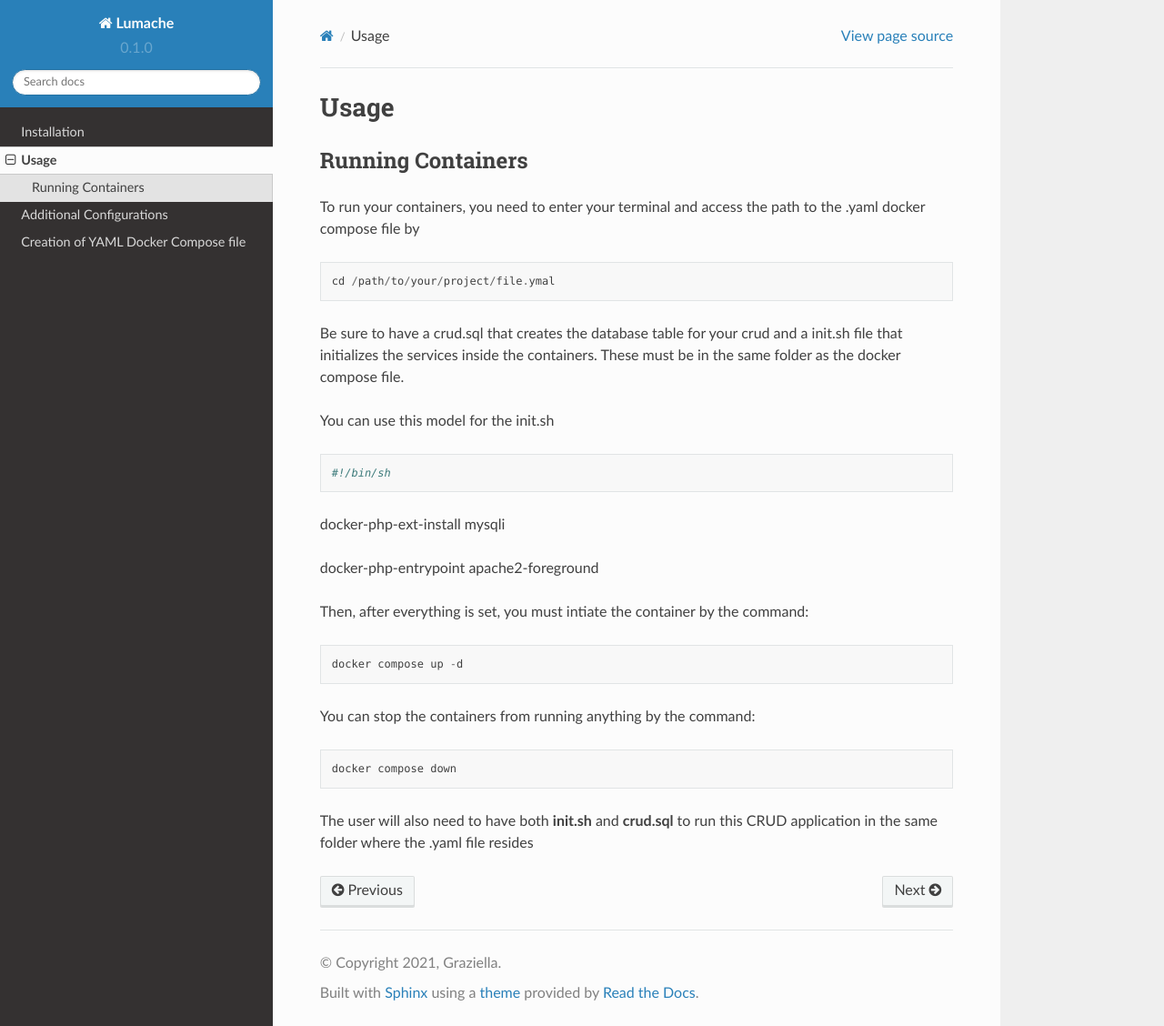
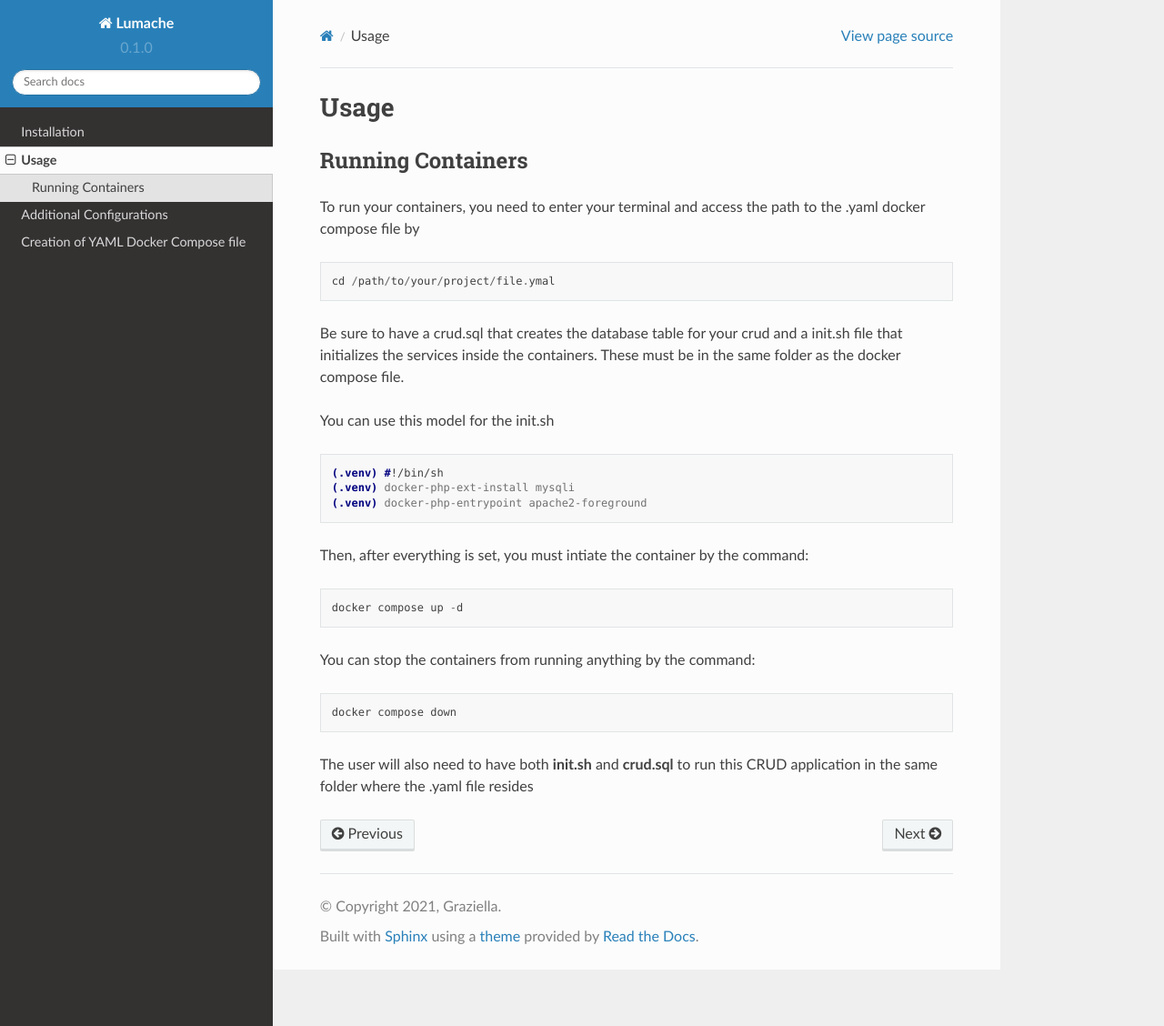
Before and after one commit to beatrizamante/docker-crud-devops, a Sphinx documentation site: the page built from docs/source/usage.rst, in a window 1280 px wide and 1128 px high. Shown: the whole window at 91% size. Built offline with Sphinx 7.4.7 and the Read the Docs theme 2.0.0, drawn with Linux system fonts in a browser that asks for light colours.

Commit message:
Update usage.rst

```diff
--- a/docs/source/usage.rst
+++ b/docs/source/usage.rst
@@ -15,17 +15,12 @@ Be sure to have a crud.sql that creates the database table for your crud and a i
 
 You can use this model for the init.sh
 
-::
+.. code-block:: console
 
-#!/bin/sh
+   (.venv) #!/bin/sh
+   (.venv) docker-php-ext-install mysqli
+   (.venv) docker-php-entrypoint apache2-foreground
 
-::
-
-docker-php-ext-install mysqli
-
-::
-
-docker-php-entrypoint apache2-foreground
 
 Then, after everything is set, you must intiate the container by the command:
 
```
